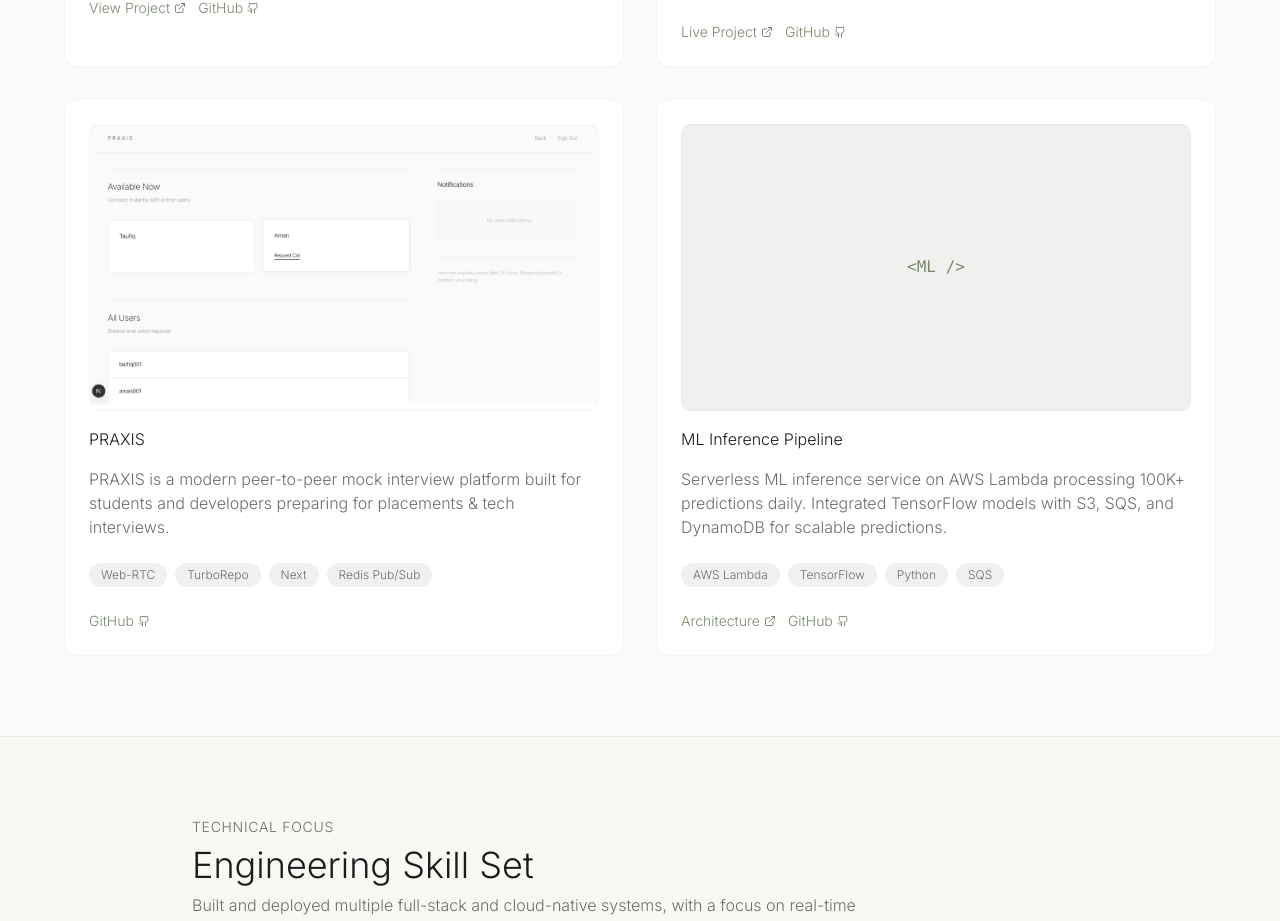
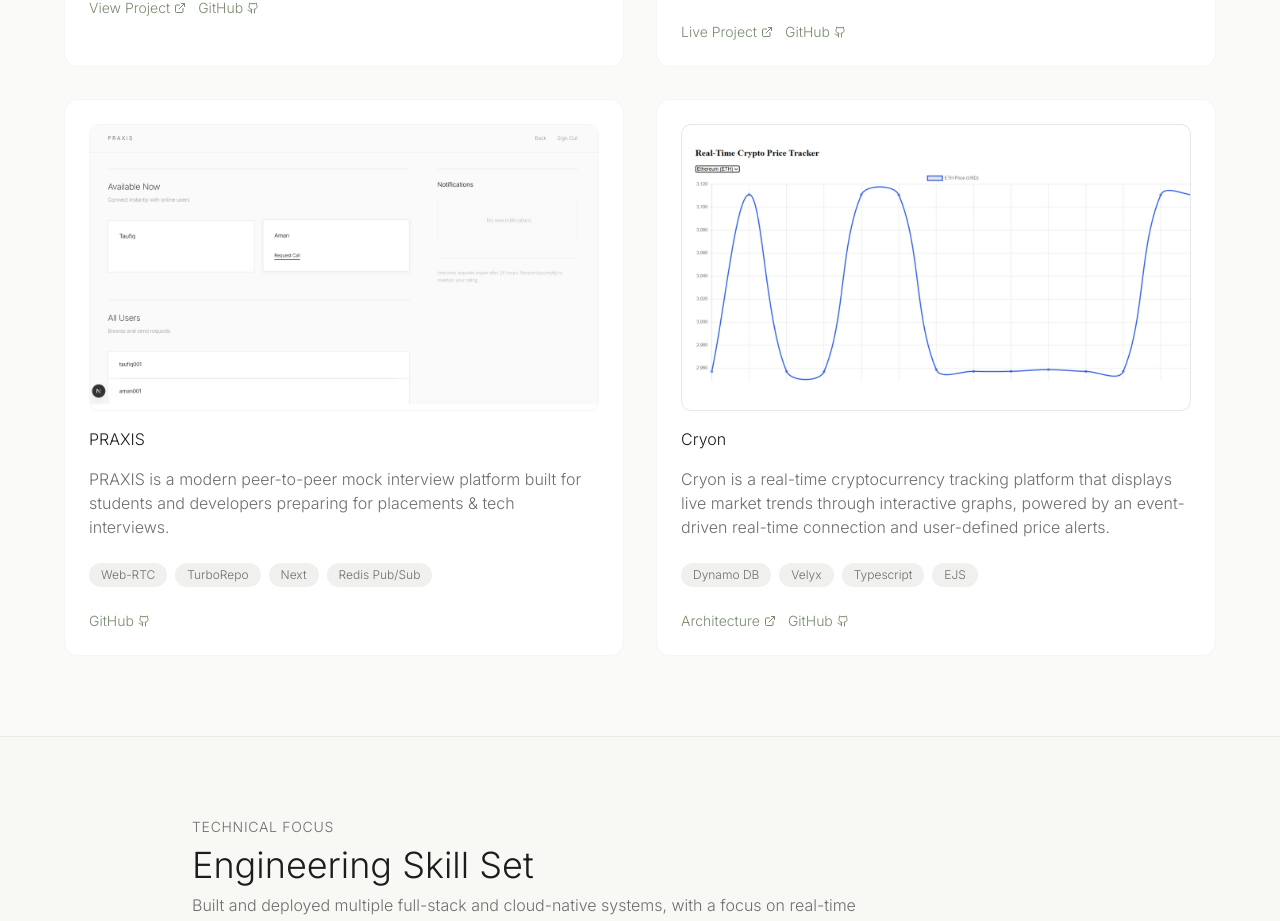
Before and after one commit to toffee-k21/my-portfolio, a Next.js app: page / in a window 1280 px wide. Shown: the part 2657-3578 px from the top of the page. Built offline with nearby package versions, Linux system fonts and the light colour scheme.

Commit message:
cryon --init

```diff
--- a/app/page.tsx
+++ b/app/page.tsx
@@ -331,18 +331,21 @@ function App() {
               {/* Project 4 */}
               <div className="space-y-4 p-6 rounded-xl border border-card-border bg-card hover:border-accent/50 transition-colors">
                 <div className="aspect-video rounded-lg overflow-hidden border border-card-border bg-muted flex items-center justify-center">
-                  <code className="text-accent">{"<ML />"}</code>
+                  <ImageWithFallback
+                    src="/cryon.png"
+                    alt="cryon"
+                    className="w-full h-full object-cover"
+                  />
                 </div>
-                <h4 className="text-foreground">ML Inference Pipeline</h4>
+                <h4 className="text-foreground">Cryon</h4>
                 <p className="text-secondary-text">
-                  Serverless ML inference service on AWS Lambda processing 100K+ predictions daily.
-                  Integrated TensorFlow models with S3, SQS, and DynamoDB for scalable predictions.
+                  Cryon is a real-time cryptocurrency tracking platform that displays live market trends through interactive graphs, powered by an event-driven real-time connection and user-defined price alerts.
                 </p>
                 <div className="flex flex-wrap gap-2 pt-2">
-                  <span className="text-xs px-3 py-1 rounded-full bg-muted text-secondary-text">AWS Lambda</span>
-                  <span className="text-xs px-3 py-1 rounded-full bg-muted text-secondary-text">TensorFlow</span>
-                  <span className="text-xs px-3 py-1 rounded-full bg-muted text-secondary-text">Python</span>
-                  <span className="text-xs px-3 py-1 rounded-full bg-muted text-secondary-text">SQS</span>
+                  <span className="text-xs px-3 py-1 rounded-full bg-muted text-secondary-text">Dynamo DB</span>
+                  <span className="text-xs px-3 py-1 rounded-full bg-muted text-secondary-text">Velyx</span>
+                  <span className="text-xs px-3 py-1 rounded-full bg-muted text-secondary-text">Typescript</span>
+                  <span className="text-xs px-3 py-1 rounded-full bg-muted text-secondary-text">EJS</span>
                 </div>
                 <div className="flex gap-3 pt-2">
                   <a href="#" className="text-sm text-accent hover:text-accent-hover transition-colors inline-flex items-center gap-1">
```
Also changed, not shown: public/cryon.png (added).
